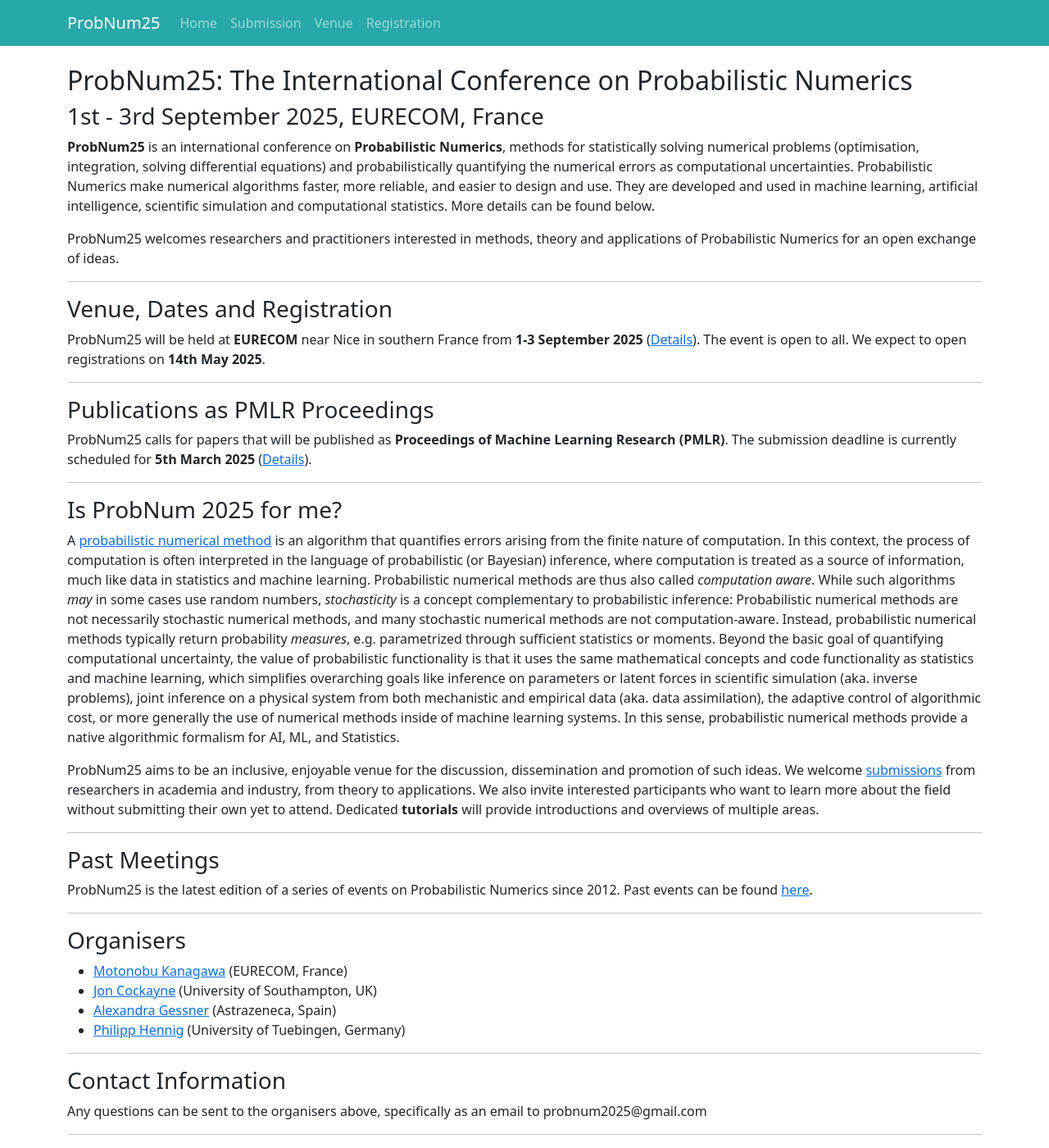
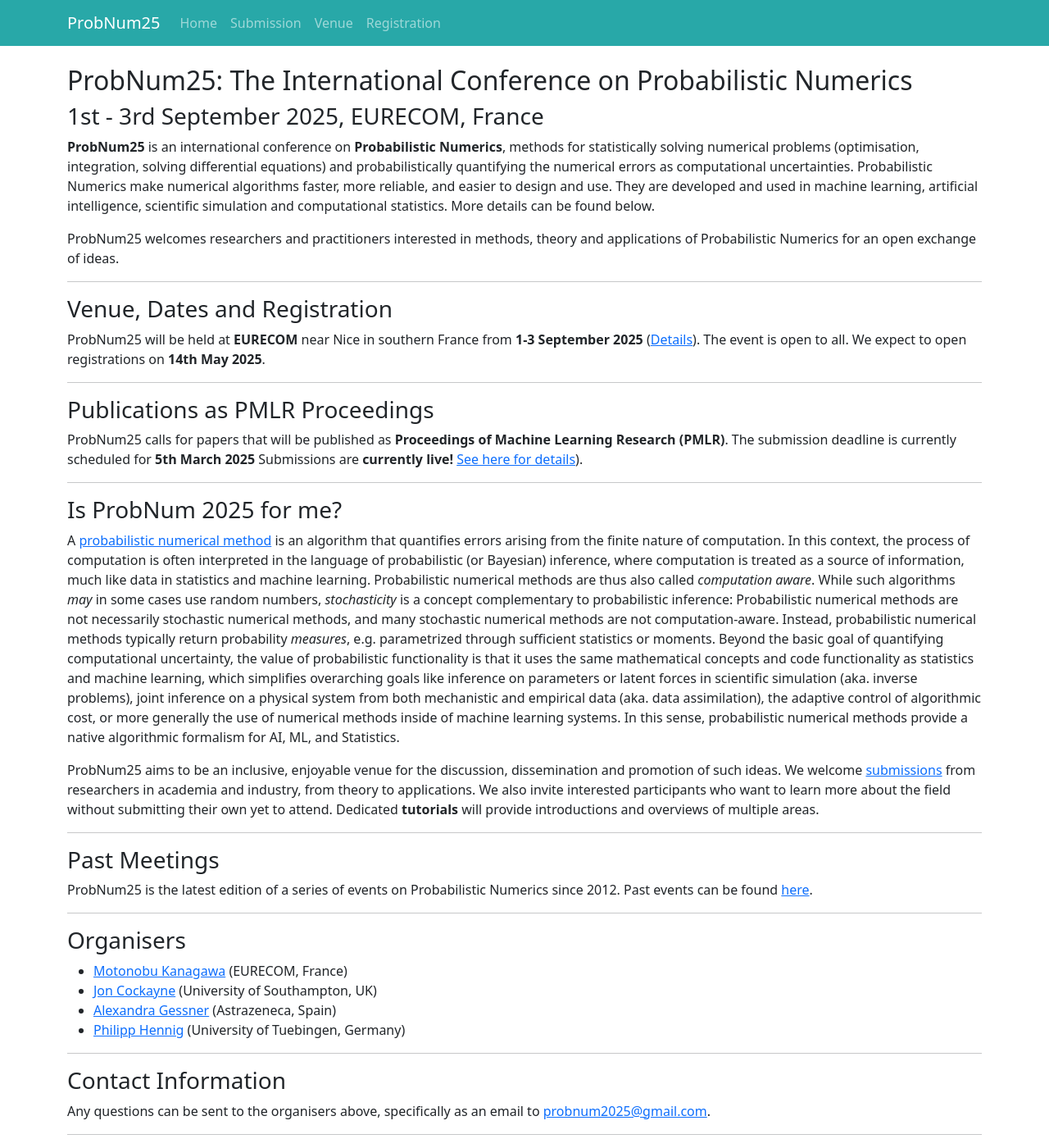
Before and after one commit to probnum2026/probnum2026.github.io, a Jekyll site: the page built from index.md, in a window 1280 px wide and 1400 px high, scrolled down 345 px. Shown: the whole window at 82% size. Built offline with Jekyll 4.4.1, drawn with Linux system fonts in a browser that asks for light colours; nearby versions of some CDN libraries.

Commit message:
Update index.md
Corrected email address and added details about submissions.

```diff
--- a/index.md
+++ b/index.md
@@ -18,8 +18,7 @@ ProbNum25 will be held at **EURECOM** near Nice in southern France from **1-3 Se
 
 ---
 ### Publications as PMLR Proceedings
-ProbNum25 calls for papers that will be published as **Proceedings of Machine Learning Research (PMLR)**. The submission deadline is currently scheduled for **5th March 2025** ([Details](/submissions.html)).
-
+ProbNum25 calls for papers that will be published as **Proceedings of Machine Learning Research (PMLR)**. The submission deadline is currently scheduled for **5th March 2025** Submissions are **currently live!** [See here for details](/submissions.html)).
 
 ---
 ### Is ProbNum 2025 for me?
@@ -42,6 +41,6 @@ ProbNum25 is the latest edition of a series of events on Probabilistic Numerics
 
 ---
 ### Contact Information
-Any questions can be sent to the organisers above, specifically as an email to probnum2025@gmail.com
+Any questions can be sent to the organisers above, specifically as an email to [probnum2025@gmail.com](mailto:probnum2025@gmail.com).
 
 ---
```
